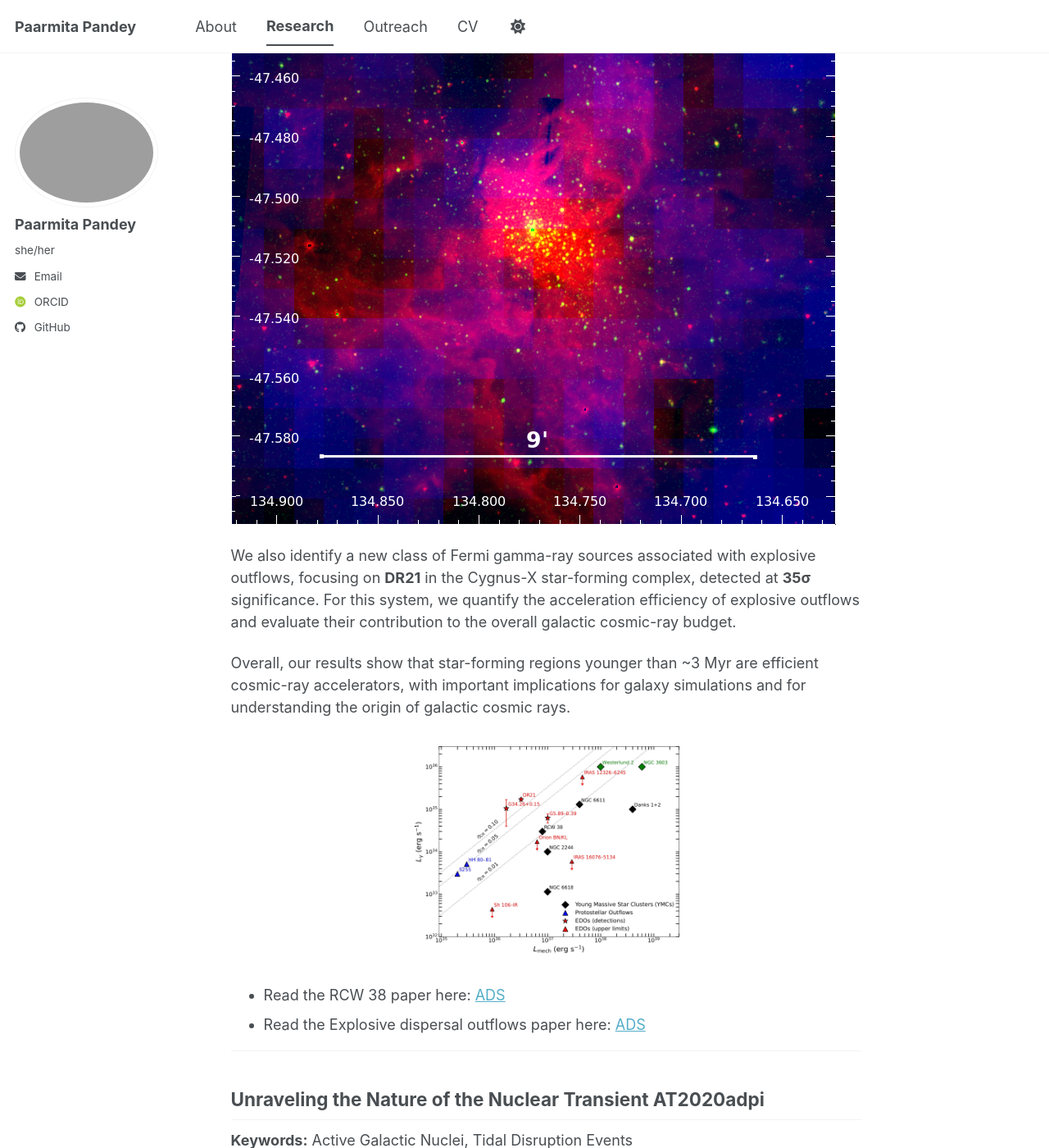
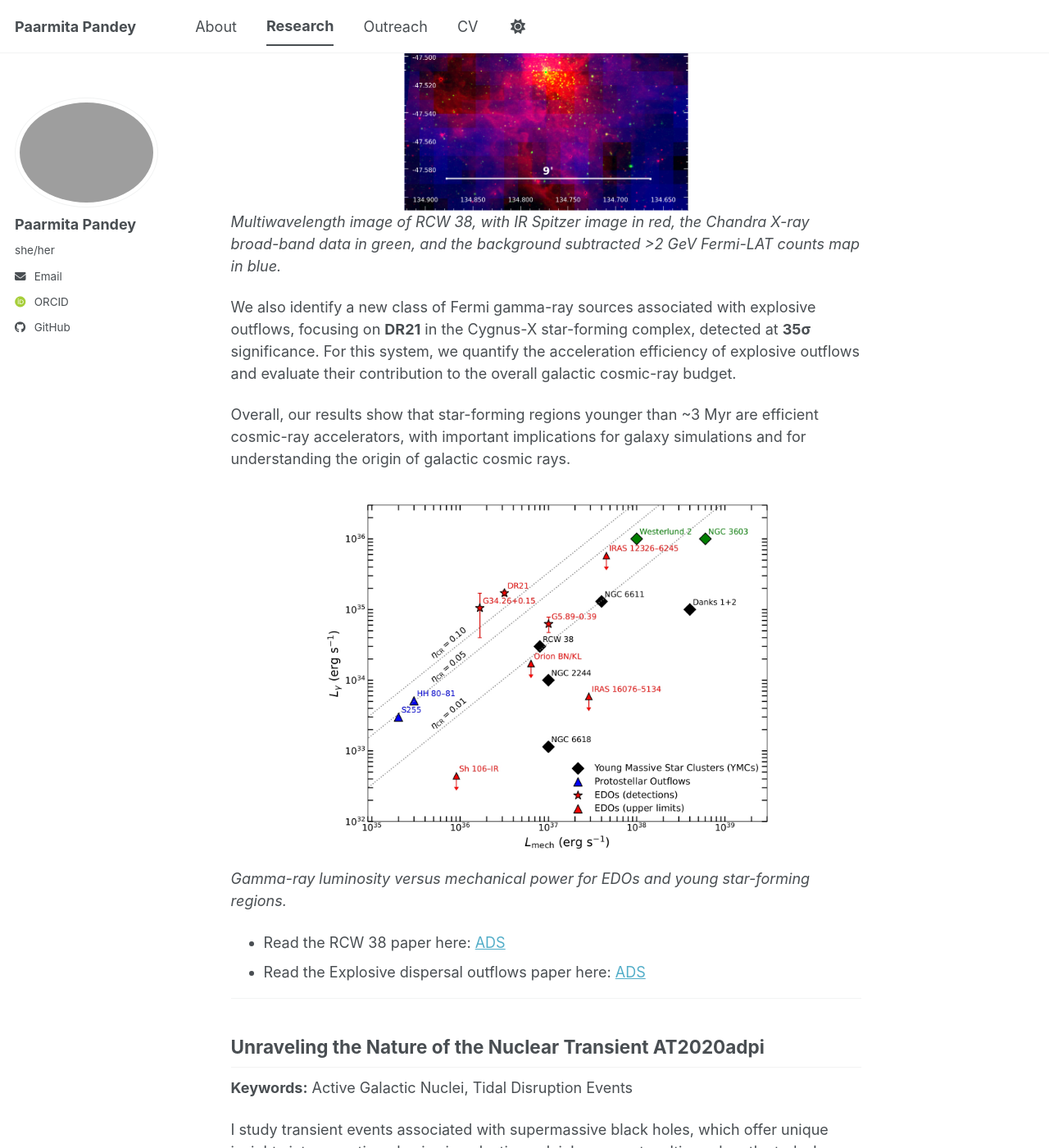
Before and after one commit to paarmitap/paarmitap.github.io, a Jekyll site: the page built from _pages/research.md, in a window 1280 px wide and 1400 px high, scrolled down 739 px. Shown: the whole window at 82% size. Built offline with Jekyll 4.4.1, drawn with Linux system fonts in a browser that asks for light colours; some web fonts are replaced; a script bundle is joined from its source files by our own code; library files that are not in the unit come from our copies; some of the changed text lies outside the part shown.

Commit message:
Adjust image sizes and alignment in research.md
Updated image sizes and alignment for figures in the research documentation.

```diff
--- a/_pages/research.md
+++ b/_pages/research.md
@@ -13,14 +13,15 @@
 
 First, we look at the young star-forming region **RCW 38** (age < 0.5 Myr), where we detect gamma-ray emission at a **22σ** significance level, providing strong evidence that stellar winds can accelerate cosmic-ray particles. These observations allow us to constrain the cosmic-ray acceleration efficiency, diffusion timescales, and pressure within the region.
 
-![RCW38](/images/Figureplot_00.png)
-
+![RCW38](/images/Figureplot_00.png){: width="45%" .align-center }
+*Multiwavelength image of RCW 38, with IR Spitzer image in red, the Chandra X-ray broad-band data in green, and the background subtracted >2 GeV Fermi-LAT counts map in blue.*
 
 We also identify a new class of Fermi gamma-ray sources associated with explosive outflows, focusing on **DR21** in the Cygnus-X star-forming complex, detected at **35σ** significance. For this system, we quantify the acceleration efficiency of explosive outflows and evaluate their contribution to the overall galactic cosmic-ray budget.
 
 Overall, our results show that star-forming regions younger than ~3 Myr are efficient cosmic-ray accelerators, with important implications for galaxy simulations and for understanding the origin of galactic cosmic rays.
 
-![EDO](/images/project1_plot.jpg){: width="45%" .align-center }
+![EDO](/images/project1_plot.jpg){: width="75%" .align-center }
+*Gamma-ray luminosity versus mechanical power for EDOs and young star-forming regions.*
 
 - Read the RCW 38 paper here: [ADS](https://ui.adsabs.harvard.edu/abs/2024ApJ...976...98P/abstract)
 - Read the Explosive dispersal outflows paper here: [ADS](https://ui.adsabs.harvard.edu/abs/2025arXiv250902679P/abstract)
@@ -36,5 +37,6 @@
 Its unusual light curve, strong mid-infrared flare, and evolving emission-line features suggest an accretion episode driven by either a stellar disruption within an active disk or instabilities in an active nucleus. This event highlights both the diversity of nuclear transients and the importance of coordinated, multiwavelength observations.
 
 ![ANT](/images/project2_plot.jpg){: width="45%" .align-center }
+*Comparison of AT2020adpi with other known transients in the optical absolute magnitude versus characteristic timescale parameter space.*
 
 - Read the Paper here: [ADS](https://ui.adsabs.harvard.edu/abs/2025OJAp....851453P/abstract)
```
